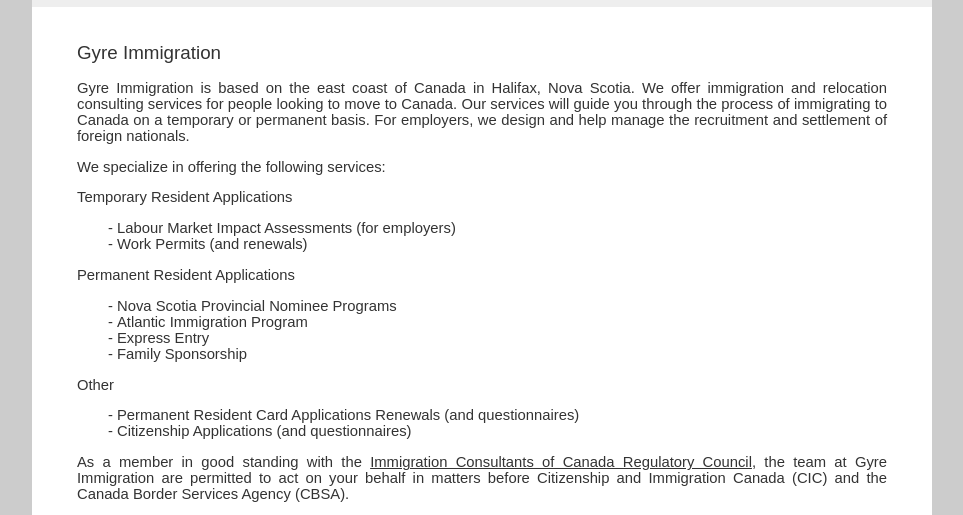
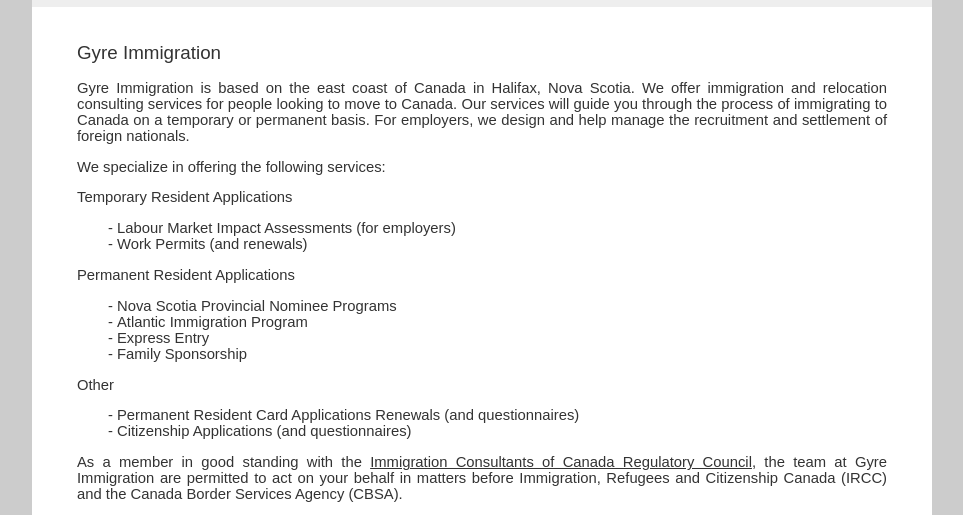
Before and after one commit to Bojchin/gyre.ca, a plain HTML site: page gyreimmigration.ca/index.html in a window 1280 px wide. Shown: the part 229-744 px from the top of the page, without its empty margins (158-1121 px from the left). Drawn offline with Linux system fonts and the light colour scheme; files whose address does not match are found by name.

Commit message:
CIC -> IRCC + deleted placeholder comments

```diff
--- a/gyreimmigration.ca/index.html
+++ b/gyreimmigration.ca/index.html
@@ -120,8 +120,8 @@
 				</p>
 				<p> As a member in good standing with the <a href="http://www.iccrc-crcic.ca?setLanCookie=En"
 						target="_blank"><u>Immigration Consultants of Canada Regulatory Council</u></a>, the team at
-					Gyre Immigration are permitted to act on your behalf in matters before Citizenship and Immigration
-					Canada (CIC) and the Canada Border Services Agency (CBSA). </p>
+						Gyre Immigration are permitted to act on your behalf in matters before Immigration, Refugees
+						and Citizenship Canada (IRCC) and the Canada Border Services Agency (CBSA). </p>
 				<table width="810" border="0" cellspacing="0" cellpadding="0">
 					<tr>
 						<td align="center"><a href="immigrationcategories.html"><img src="images/home1.jpg" width="265"
```
Also changed, not shown: gyreimmigration.ca/employerservices.html (+0 -8 lines).
